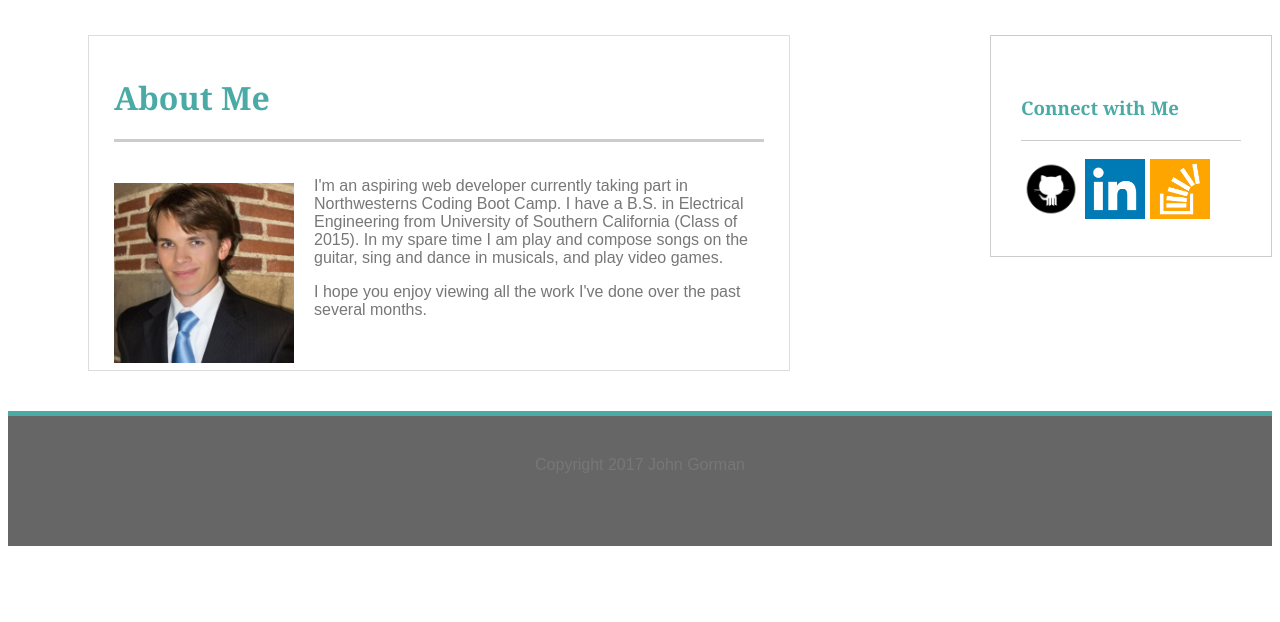
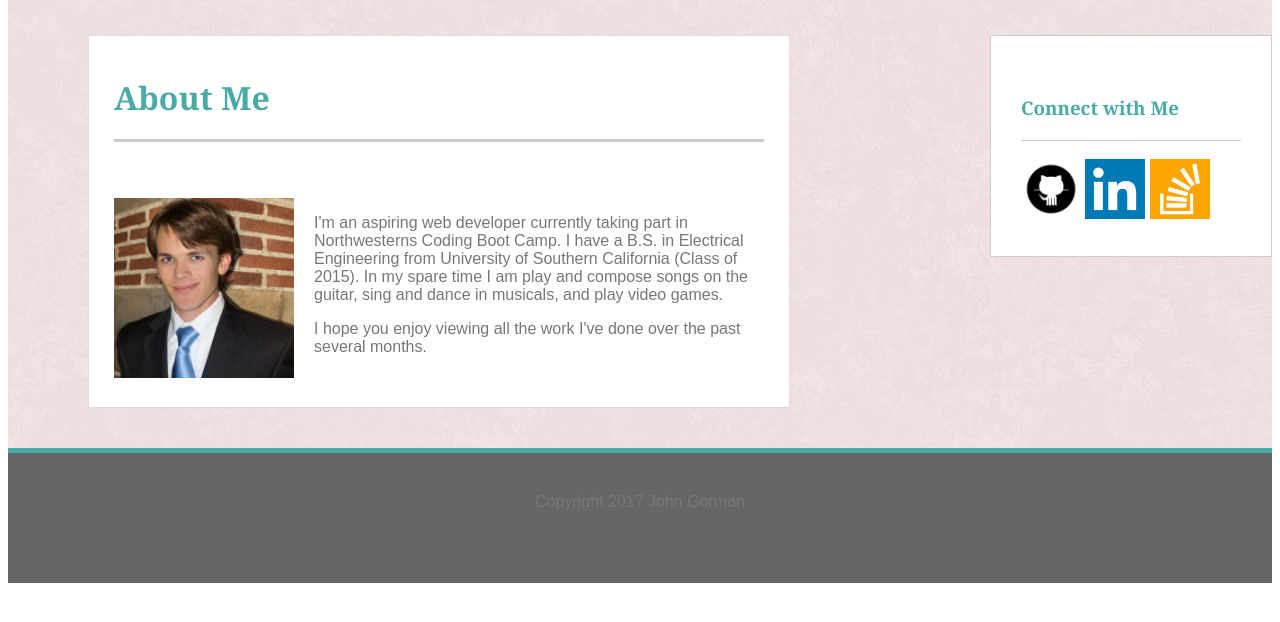
Before and after one commit to johngorm/Basic-Portfolio, a PHP site: page / in a window 1280 px wide. Shown: the part 137-759 px from the top of the page. Run offline with PHP 8.4, Linux system fonts and the light colour scheme.

Commit message:
Background image and more styling

```diff
--- a/assets/css/style.css
+++ b/assets/css/style.css
@@ -13,6 +13,8 @@ body {
 	height: 160px;
 	padding: 20px 30px 40px 30px;
 	border: 1px solid #cccccc;
+	background-color: #ffffff;
+	margin: 0px;
 
 }
  h1, h3{
@@ -24,7 +26,7 @@ body {
 }
 
 div {
-	margin-top: 35px;
+	padding-top: 35px;
 }
 nav {
 	display:inline;
@@ -54,6 +56,10 @@ h3 {
 	text-align: left;
 }
 
+.content{
+	background-image: url("../images/pink_rice.png");
+	padding-bottom: 40px;
+}
 
 .main_content{
 
@@ -70,7 +76,7 @@ h3 {
 
 .profile_pic {
 	float:left;
-	margin:20px 20px 20px 0px;
+	margin: 0px 20px 20px 0px;
 }
 
 .name{
@@ -89,7 +95,7 @@ footer {
 	height: 90px;
 	border-top: 5px solid #4aaaa5;
 	padding-top: 40px;
-	margin-top: 40px;
+
 	text-align: center;
 	background-color:#666666;
 }
--- a/index.html
+++ b/index.html
@@ -15,7 +15,7 @@
 	</header>
 
 
-
+	<div class="content">
 		<div class="social_media">
 			<h3>Connect with Me</h3>
 			<img src="./assets/images/github-icon.png" alt="github-icon" width="60" height="60">
@@ -36,7 +36,7 @@
 				I hope you enjoy viewing all the work I've done over the past several months.
 			</p>
 		</div>
-
+	</div>
 
 	<footer>Copyright 2017 John Gorman</footer>
 
```
Also changed, not shown: assets/images/pink_rice.png (added), assets/pink_rice/readme.txt (added). Lines whose indentation alone changed are shown as unchanged.
